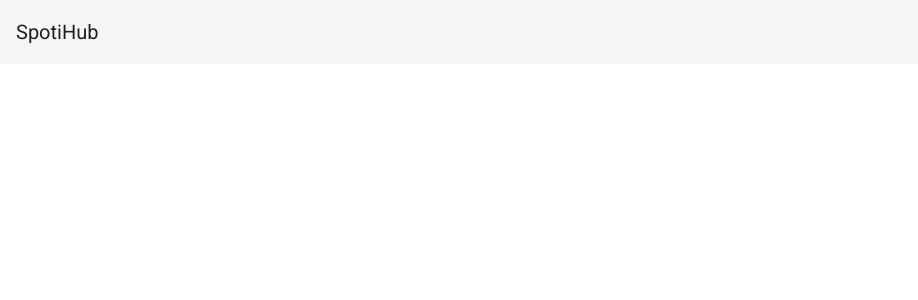
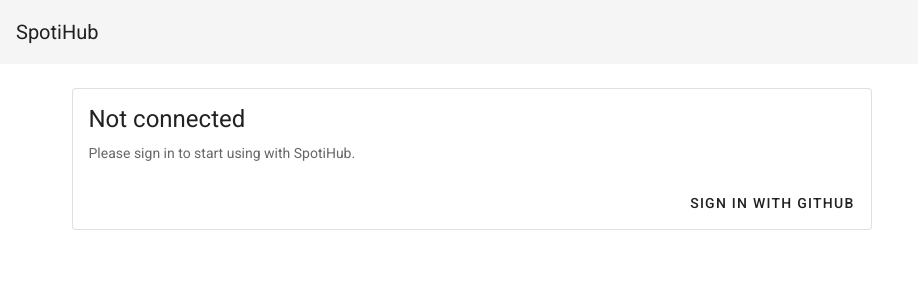
Before and after one commit to spotihub/webapp, a Nuxt app: page / in a window 1280 px wide. Shown: the top 300 px of the page, without its empty margins (0-918 px from the left). Built offline with nearby package versions, Linux system fonts and the light colour scheme.

Commit message:
feat: create github-login-card

```diff
--- /dev/null
+++ b/components/cards/github-login-card.vue
@@ -0,0 +1,29 @@
+<template>
+  <v-card max-width="50rem" outlined>
+    <v-list-item three-line>
+      <v-list-item-content>
+        <v-list-item-title class="text-h5 mb-1">
+          Not connected
+        </v-list-item-title>
+        <v-list-item-subtitle>Please sign in to start using with SpotiHub.</v-list-item-subtitle>
+      </v-list-item-content>
+
+      <!-- <v-list-item-avatar tile size="80" color="grey"></v-list-item-avatar> -->
+    </v-list-item>
+
+    <v-card-actions>
+      <v-btn class="ml-auto" text>
+        Sign in with GitHub
+      </v-btn>
+    </v-card-actions>
+  </v-card>
+</template>
+
+<script>
+export default {
+  name: 'GithubLoginCard',
+  data() {
+    return {}
+  }
+}
+</script>
--- a/pages/index.vue
+++ b/pages/index.vue
@@ -1,10 +1,14 @@
 <template>
-  <v-row justify="center" align="center">
-  </v-row>
+  <v-container>
+    <GithubLoginCard />
+
+  </v-container>
 </template>
 
 <script>
+import GithubLoginCard from "~/components/cards/github-login-card.vue";
 export default {
-  name: 'IndexPage'
+  name: "IndexPage",
+  components: { GithubLoginCard }
 }
 </script>
```
